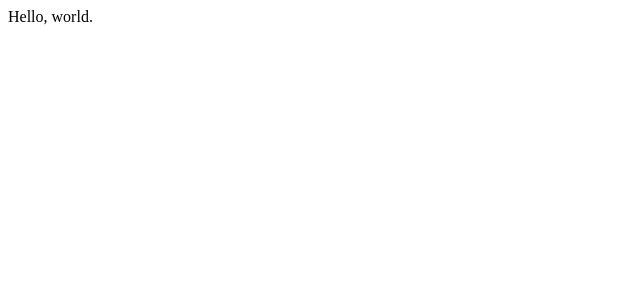
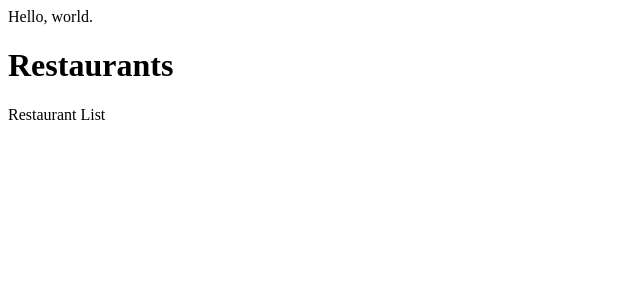
Before and after one commit to imd1whonocks/learning-tdd, a React (Create React App) app: page / in a window 1280 px wide. Shown: the top 300 px of the page, without its empty margins (0-640 px from the left). Built offline with nearby package versions, Linux system fonts and the light colour scheme.

Commit message:
Add RestaurantScreen and RestaurantList

```diff
--- a/src/App.js
+++ b/src/App.js
@@ -1,7 +1,13 @@
 import React from 'react';
+import RestaurantScreen from './components/RestaurantScreen';
 
 const App = () => {
-  return <div>Hello, world.</div>;
+	return (
+		<div>
+			<div>Hello, world.</div>
+			<RestaurantScreen />
+		</div>
+	);
 };
 
 export default App;
--- /dev/null
+++ b/src/components/RestaurantList/index.js
@@ -0,0 +1,7 @@
+import React from 'react';
+
+export default function RestaurantList({restaurants}) {
+	return (
+		<div>Restaurant List</div>
+	);
+}
--- /dev/null
+++ b/src/components/RestaurantScreen/index.js
@@ -0,0 +1,11 @@
+import React from 'react';
+import RestaurantList from '../RestaurantList'
+
+export default function RestaurantScreen() {
+	return (
+		<div>
+			<h1>Restaurants</h1>
+			<RestaurantList />
+		</div>
+	);
+}
```
Also changed, not shown: src/components/RestaurantList/index.module.scss (added), src/components/RestaurantScreen/index.module.scss (added).
